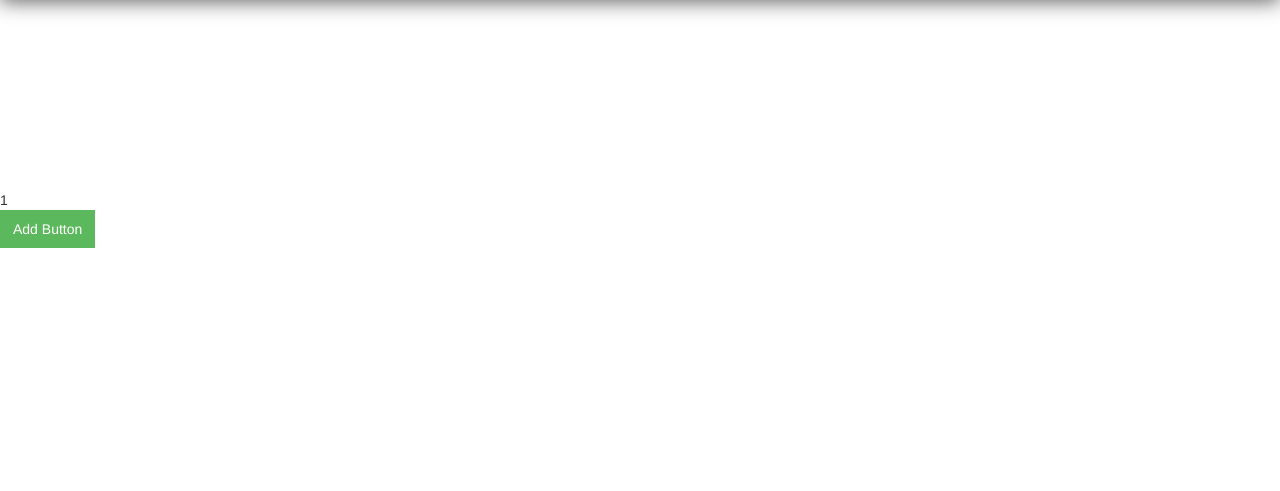
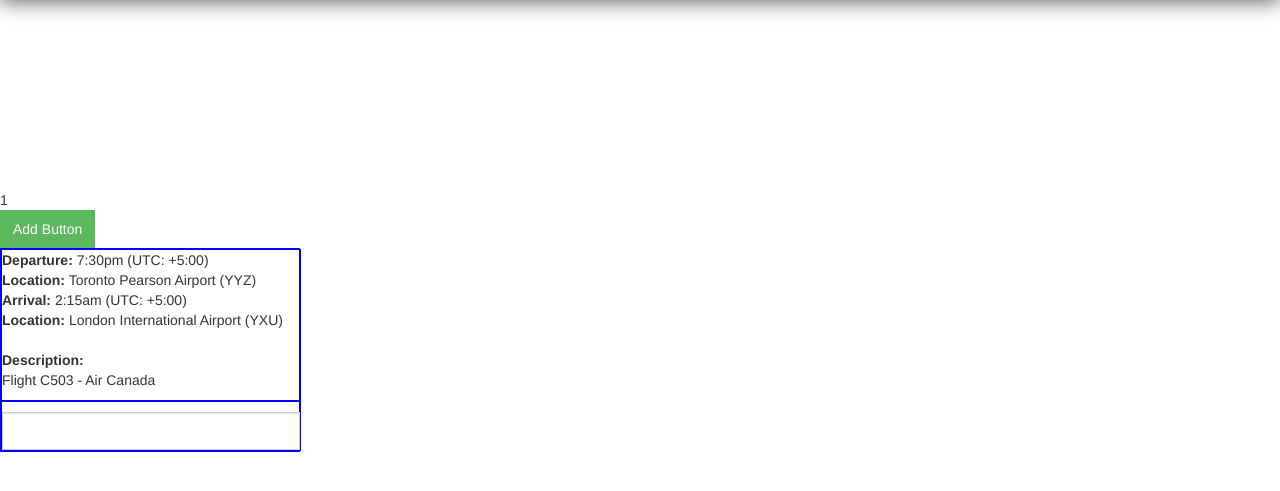
Before and after one commit to elesant/TripPlanner, a Django app: template grouptrotter/templates/plan.html in a window 1280 px wide. Shown: the part 50-541 px from the top of the page. Run offline with Django 3.2, Linux system fonts and the light colour scheme; the template is opened without the code that fills it: most values are stand-ins (such as "Sample title", 1, 10 or a date in 2020); some libraries are stand-ins or nearby versions.

Commit message:
added a event card

```diff
--- a/grouptrotter/templates/plan.html
+++ b/grouptrotter/templates/plan.html
@@ -13,9 +13,36 @@
 
 <a id="btn-add-event" class="btn btn-success">Add Button</a>
 
+<div id="event-container" style="width:300px;border:1px solid blue;">
+  <div id="event-info-container" style="width:300px;border:1px solid blue;">
+    <p>
+      <strong>Departure:</strong> 7:30pm (UTC: +5:00)</br>
+      <strong>Location:</strong> Toronto Pearson Airport (YYZ)</br>
+      <strong>Arrival:</strong> 2:15am (UTC: +5:00)</br>
+      <strong>Location:</strong> London International Airport (YXU)<br>
+      <br>
+      <strong>Description:</strong><br> Flight C503 - Air Canada
+    </p>
+  </div>
+  <div id="event-comment-container" style="width:300px;border:1px solid blue;">
+    <ul id="comments"></ul>
+    <input id="btn-add-comment" type="text"/>
+  </div>
+</div>
 <script>
 
 $(document).ready(function(){
+  var comments_ref = new Firebase('https://grouptrotter.firebaseio.com/plans/{{ plan.id }}/events/1/comments');
+  $('#btn-add-comment').keypress(function (e) {
+    if (e.which == 13) {
+      comments_ref.push({value:$('#btn-add-comment').val(), commenter:'user1'});
+      $('#btn-add-comment').val('');
+    }
+  });
+  comments_ref.on('child_added', function(snapshot) {
+    $('#comments').append('<li><b>' + snapshot.val().commenter + '</b> ' + snapshot.val().value + '</li>');
+  });
+
   var events_ref = new Firebase('https://grouptrotter.firebaseio.com/plans/{{ plan.id }}/events/');
 
   $('#btn-add-event').click(function() {
```
